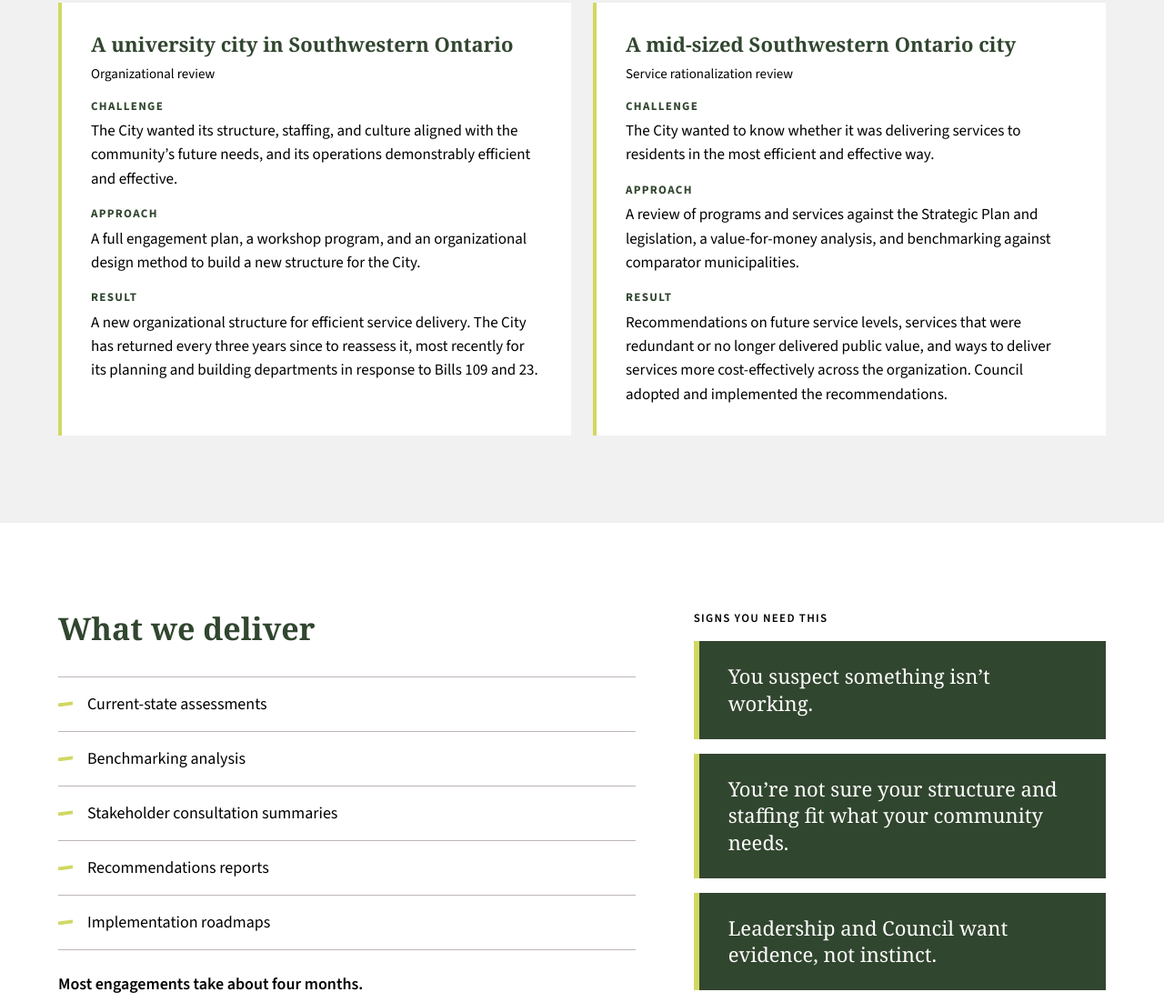
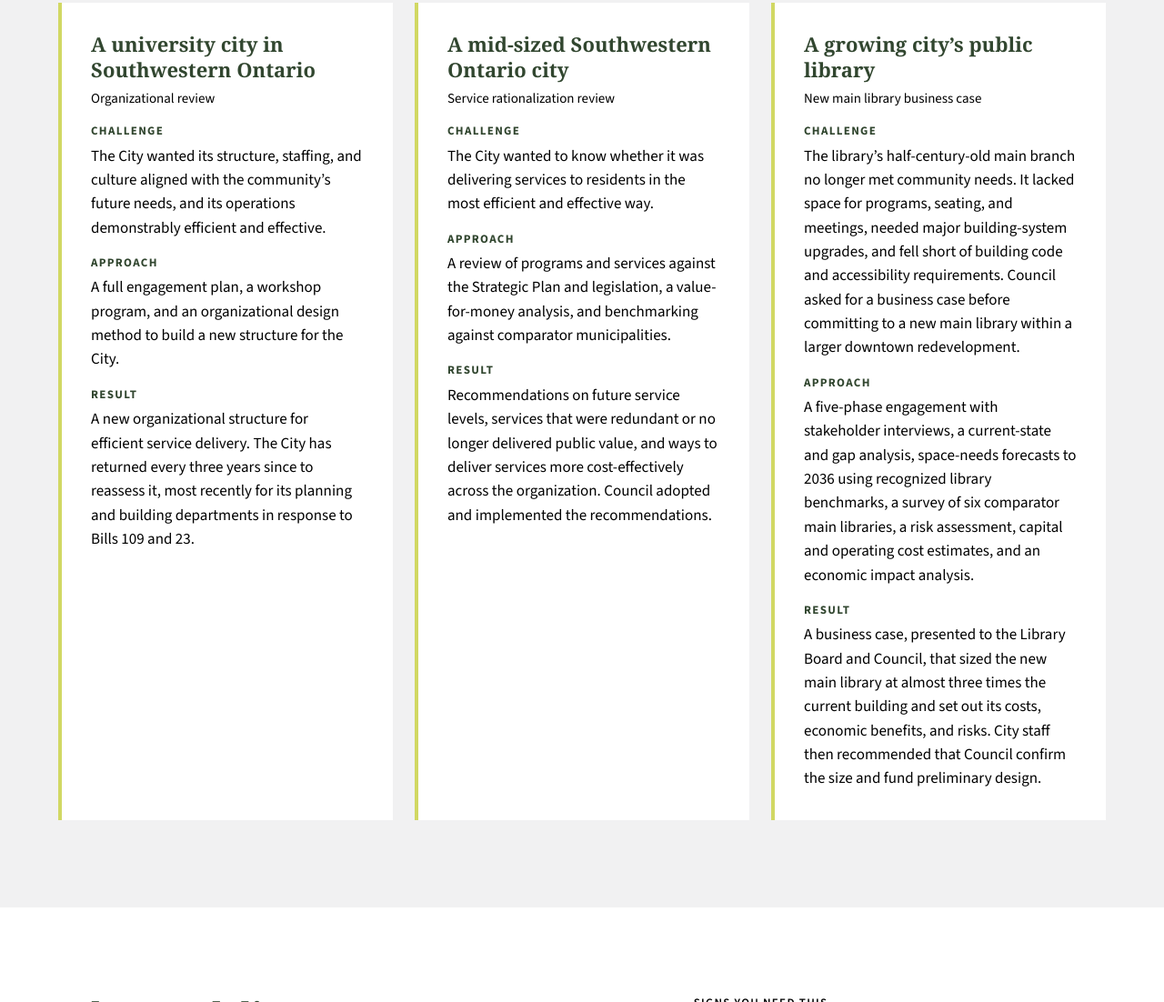
Before and after one commit to bailemor/sample-web-site, a plain HTML site: page operational-improvement.html in a window 1280 px wide. Shown: the part 1415-2517 px from the top of the page at 91% size. Drawn offline with Linux system fonts and the light colour scheme.

Commit message:
Operational Improvement: add a library business case example
From Bruce's qual, with no client name, fee, contact or dollar figures.

Co-Authored-By: Claude Opus 5.5 <noreply@anthropic.com>
Claude-Session: https://claude.ai/code/session_01XRxcuqMj64czPpwdNU61jx

```diff
--- a/operational-improvement.html
+++ b/operational-improvement.html
@@ -80,6 +80,18 @@
             <dd>Recommendations on future service levels, services that were redundant or no longer delivered public value, and ways to deliver services more cost-effectively across the organization. Council adopted and implemented the recommendations.</dd>
           </dl>
         </li>
+        <li>
+          <h3>A growing city’s public library</h3>
+          <p class="work-meta">New main library business case</p>
+          <dl class="work-star">
+            <dt>Challenge</dt>
+            <dd>The library’s half-century-old main branch no longer met community needs. It lacked space for programs, seating, and meetings, needed major building-system upgrades, and fell short of building code and accessibility requirements. Council asked for a business case before committing to a new main library within a larger downtown redevelopment.</dd>
+            <dt>Approach</dt>
+            <dd>A five-phase engagement with stakeholder interviews, a current-state and gap analysis, space-needs forecasts to 2036 using recognized library benchmarks, a survey of six comparator main libraries, a risk assessment, capital and operating cost estimates, and an economic impact analysis.</dd>
+            <dt>Result</dt>
+            <dd>A business case, presented to the Library Board and Council, that sized the new main library at almost three times the current building and set out its costs, economic benefits, and risks. City staff then recommended that Council confirm the size and fund preliminary design.</dd>
+          </dl>
+        </li>
       </ul>
     </div>
   </section>
```
